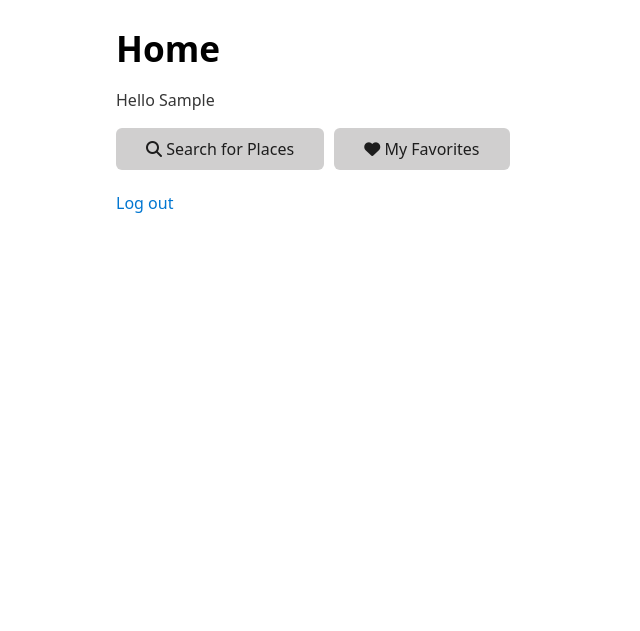
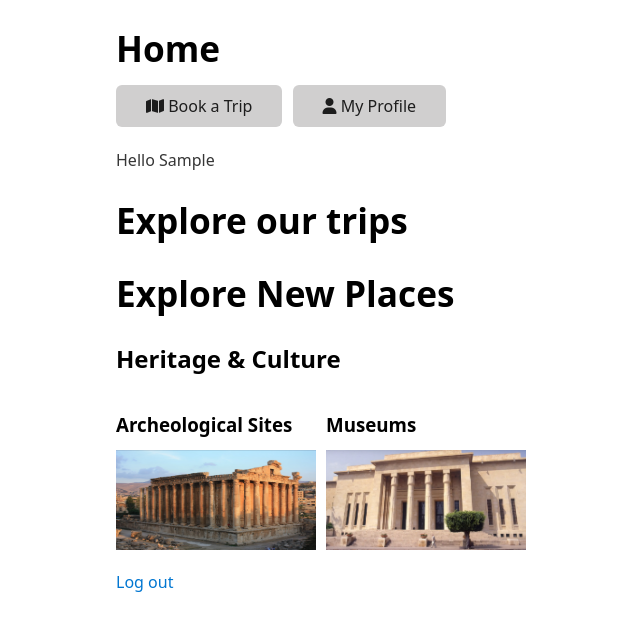
Before and after one commit to lea-ha/tourism-test, a PHP site: page /PROJECTS/index.php in a window 1280 px wide. Shown: the top 631 px of the page, without its empty margins (124-764 px from the left). Run offline with PHP 8.4, Linux system fonts and the light colour scheme; the visitor is signed in with stand-in values (Sample User, id 1); tables that the repository leaves empty or names only in its code hold one stand-in row (values such as "Sample post"); some libraries are stand-ins or nearby versions.

Commit message:
index page recommendations

```diff
--- a/index.php
+++ b/index.php
@@ -28,11 +28,45 @@ if (isset($_SESSION["user_id"])){
 <body>
     <h1>Home</h1>
     <?php if(isset($user)) : ?>
+
+        <!-- Navigation bar, feel free to edit it completely, classes are from fontawesome, used for displaying icons -->
+
+        <a><button><i class="fa-solid fa-map"></i>       Book a Trip</button></a>
+        <a><button><i class="fa-solid fa-user"></i>         My Profile</button></a>
         <p> Hello <?= htmlspecialchars($user["first_name"])?></p>
 
+        <div class="container" id="container-trip">
+            <h1>Explore our trips</h1>
 
-       <a><button><i class="fa-solid fa-magnifying-glass"></i>         Search for Places</button></a>
-       <a><button> <i class="fa-solid fa-heart"></i>           My Favorites</button></a>
+            <!-- Related content for trips should be added here, similar to the one for places -->
+        </div>
+
+
+
+
+        <div class="container" id="container-place">
+            <h1>Explore New Places</h1>
+            <h2>Heritage & Culture</h2>
+            <div class="culture" style="display : flex; gap: 10px;">
+                <!-- Testing with sample data without the db, this sample data will be later deleted and content
+                will be rendered using php js mysql... -->
+                <div class="place">
+                    <h3>Archeological Sites</h3>
+                    <img src="pics/baalback-temple.png" style="width: 200px; height: 100px;">
+                </div>
+                <div class="place">
+                    <h3>Museums</h3>
+                    <img src="pics/beirut-nat-museum.png" style="width: 200px; height: 100px;">
+                </div>
+            </div>
+            <div class="restaurant">
+                <!--Same layout applied to culture should be applied here, for reference : bamleb website-->
+            </div>
+            <div class="activity">
+                 <!--Same layout applied to culture should be applied here, for reference : bamleb website-->
+            </div>
+        </div>
+
 
        <p><a href="logout.php">Log out</a></p>
     <?php else: ?>
--- a/signup.html
+++ b/signup.html
@@ -3,7 +3,7 @@
 <head>
     <meta charset="UTF-8">
     <meta name="viewport" content="width=device-width, initial-scale=1.0">
-    <title>Tourism App Login</title>
+    <title>Tourism App Signup</title>
     <!--<link rel="stylesheet" href="styles/loginsignup.css">-->
     <link rel="stylesheet" href="https://cdn.jsdelivr.net/npm/water.css@2/out/water.css">
     <link rel="preconnect" href="https://fonts.gstatic.com">
```
Also changed, not shown: pics/baalback-temple.png (added), pics/beirut-nat-museum.png (added).
